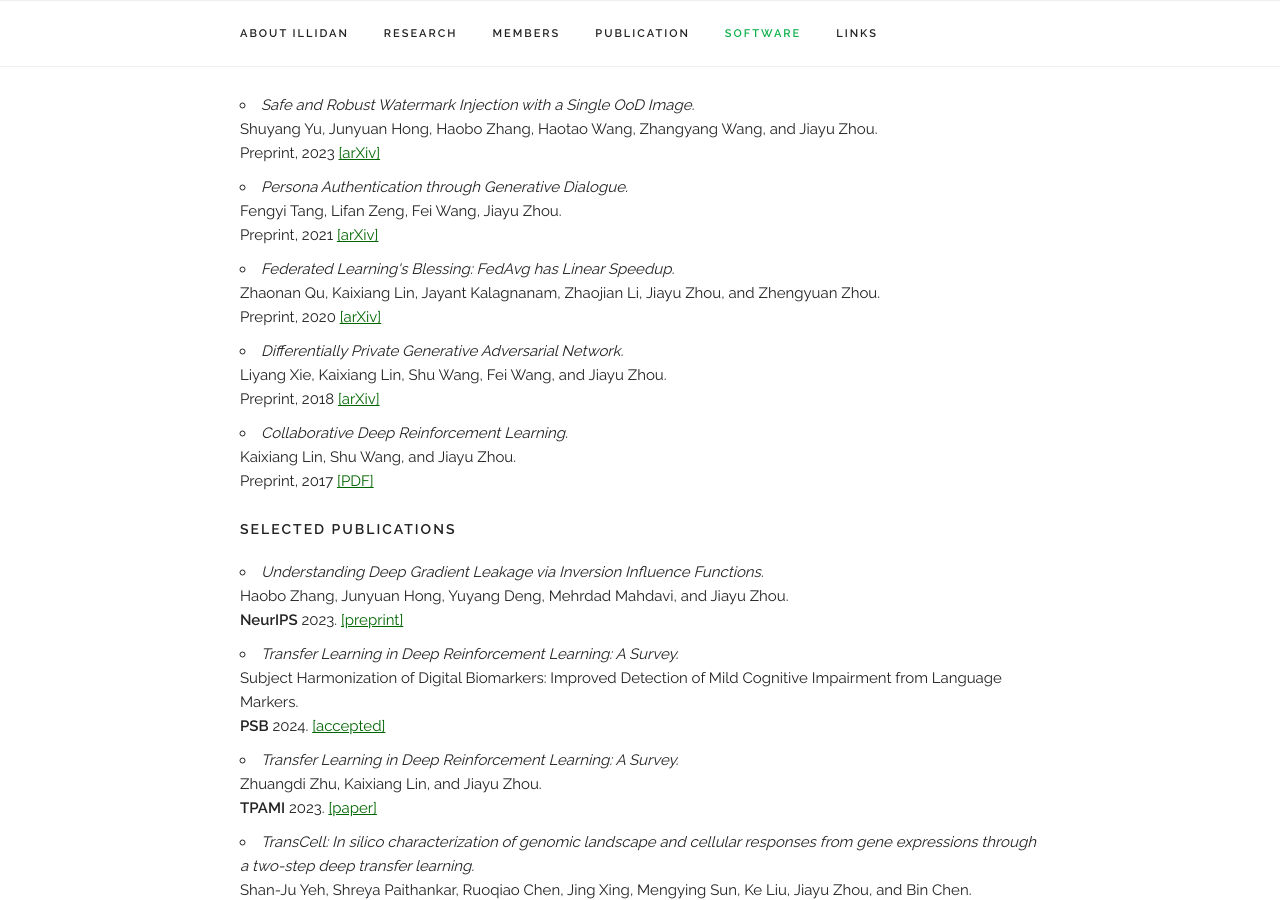
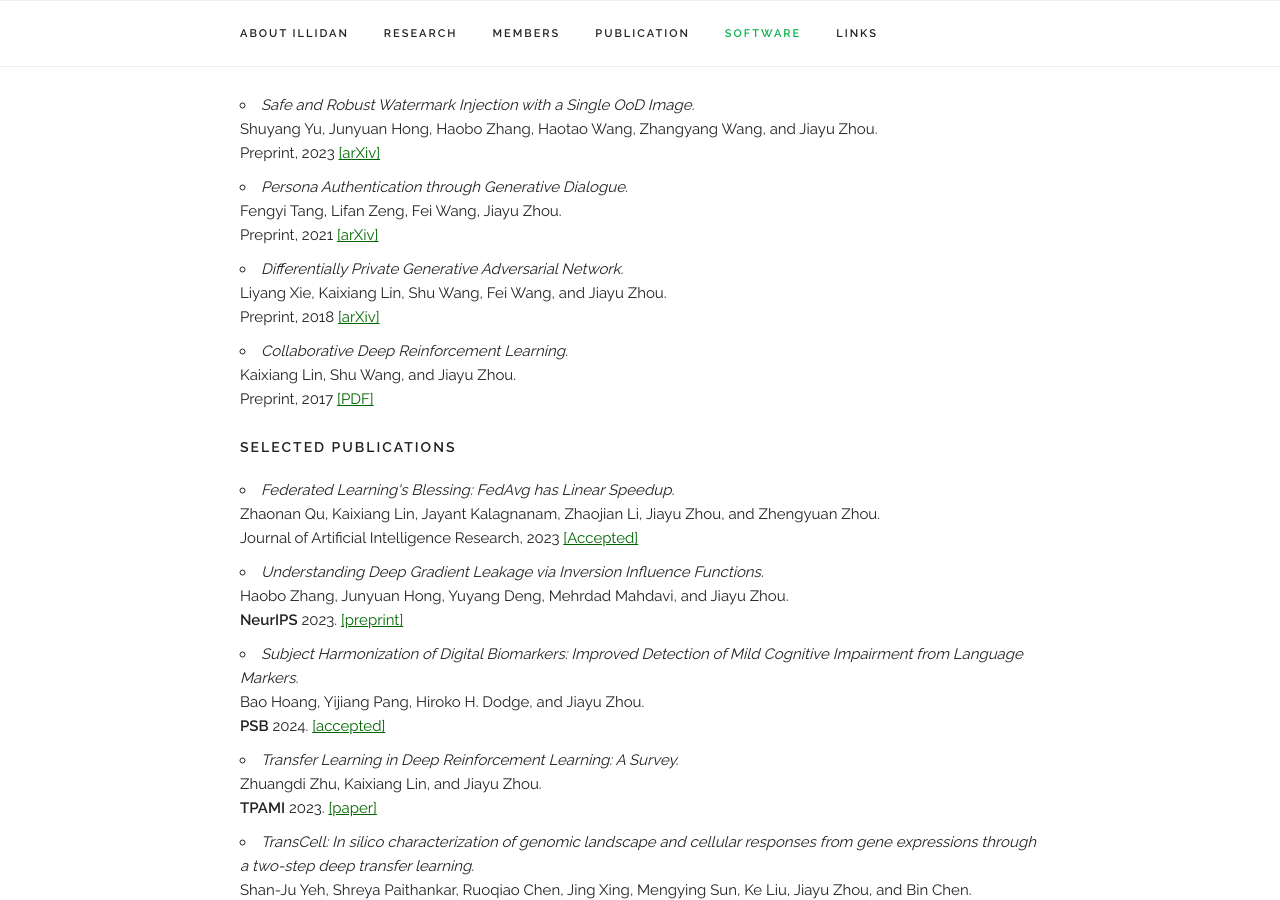
Before and after one commit to Marvelrex/denos.lab.io, a Jekyll site: the page built from index.html, in a window 1280 px wide and 900 px high, scrolled down 6799 px. Built offline with Jekyll 4.4.1, drawn with Linux system fonts in a browser that asks for light colours; nearby versions of some CDN libraries.

Commit message:
Update paper

```diff
--- a/_layouts/default.html
+++ b/_layouts/default.html
@@ -293,11 +293,6 @@
             Preprint, 2021 <a href="https://arxiv.org/abs/2110.12949" target="_blank">[arXiv]</a>
         </li>
 
-        <li><i>Federated Learning's Blessing: FedAvg has Linear Speedup. </i><br>
-            Zhaonan Qu, Kaixiang Lin, Jayant Kalagnanam, Zhaojian Li, Jiayu Zhou, and Zhengyuan Zhou. <br>
-            Preprint, 2020 <a href="https://arxiv.org/abs/2007.05690" target="_blank">[arXiv]</a>
-        </li>
-
         <li><i>Differentially Private Generative Adversarial Network. </i><br>
             Liyang Xie, Kaixiang Lin, Shu Wang, Fei Wang, and Jiayu Zhou. <br>
             Preprint, 2018 <a href="https://arxiv.org/abs/1802.06739" target="_blank">[arXiv]</a>
@@ -311,14 +306,19 @@
 
       <h6 class="docs-header">Selected Publications</h6>
       <ul>
+        <li><i>Federated Learning's Blessing: FedAvg has Linear Speedup. </i><br>
+            Zhaonan Qu, Kaixiang Lin, Jayant Kalagnanam, Zhaojian Li, Jiayu Zhou, and Zhengyuan Zhou. <br>
+             Journal of Artificial Intelligence Research, 2023 <a href="https://arxiv.org/abs/2007.05690" target="_blank">[Accepted]</a>
+        </li>
+
         <li><i>Understanding Deep Gradient Leakage via Inversion
 Influence Functions. </i><br>
             Haobo Zhang, Junyuan Hong, Yuyang Deng, Mehrdad Mahdavi, and Jiayu Zhou. <br>
             <b>NeurIPS</b> 2023. <a href="https://arxiv.org/pdf/2309.13016.pdf" target="_blank">[preprint]</a>
         </li>
 
-        <li><i>Transfer Learning in Deep Reinforcement Learning: A Survey. </i><br>
-            Subject Harmonization of Digital Biomarkers: Improved Detection of Mild Cognitive Impairment from Language Markers. <br>
+        <li><i>Subject Harmonization of Digital Biomarkers: Improved Detection of Mild Cognitive Impairment from Language Markers. </i><br>
+            Bao Hoang, Yijiang Pang, Hiroko H. Dodge, and Jiayu Zhou. <br>
             <b>PSB</b> 2024. <a href="#" target="_blank">[accepted]</a>
         </li>
 
```
